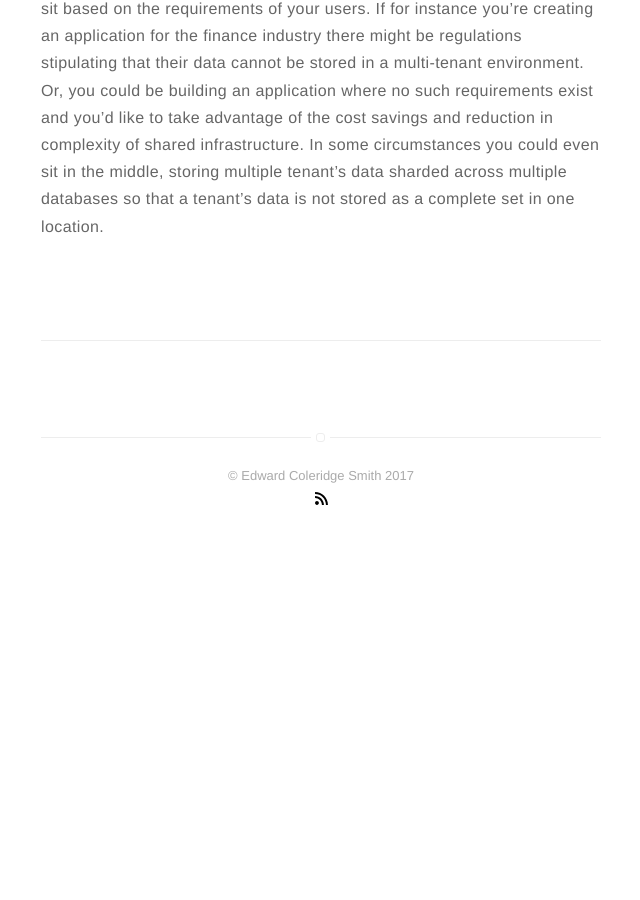
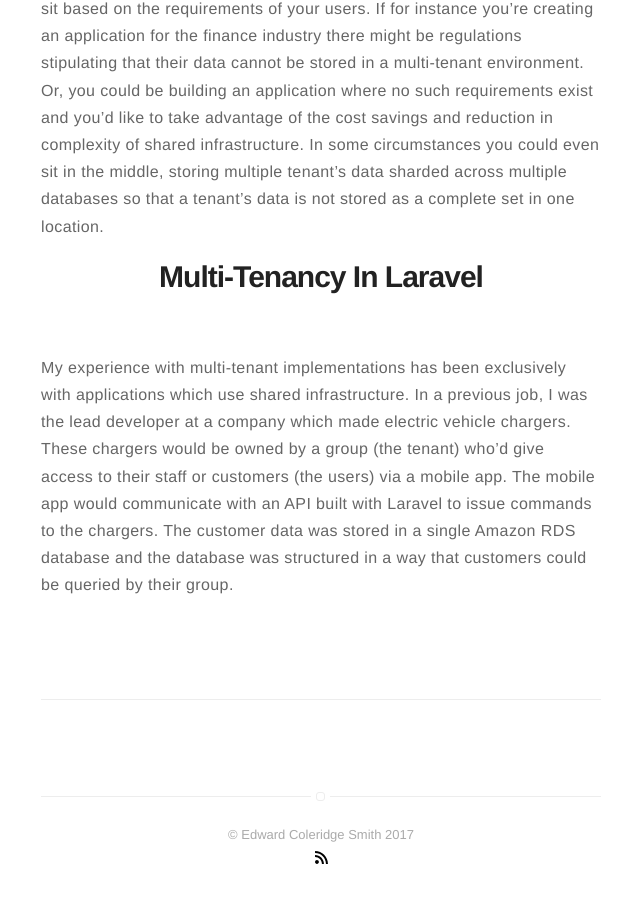
Before and after one commit to edcs/username.github.io, a Jekyll site: the page built from _posts/2017-03-16-multi-tenant-laravel.md, in a window 1280 px wide and 900 px high, scrolled down 1237 px. Shown: the whole window, without its empty margins (319-959 px from the left). Built offline with Jekyll 4.4.1, drawn with Linux system fonts in a browser that asks for light colours; our own code applies the rules of GitHub Pages for plain Markdown files; before the commit the page ends 1784 px from its top, so only the background shows below that.

Commit message:
Update 2017-03-16-multi-tenant-laravel.md

```diff
--- a/_posts/2017-03-16-multi-tenant-laravel.md
+++ b/_posts/2017-03-16-multi-tenant-laravel.md
@@ -28,3 +28,11 @@
 like to take advantage of the cost savings and reduction in complexity of shared infrastructure. In some circumstances you
 could even sit in the middle, storing multiple tenant's data sharded across multiple databases so that a tenant's data is
 not stored as a complete set in one location.
+
+# Multi-Tenancy In Laravel
+
+My experience with multi-tenant implementations has been exclusively with applications which use shared infrastructure. In a
+previous job, I was the lead developer at a company which made electric vehicle chargers. These chargers would be owned by a
+group (the tenant) who'd give access to their staff or customers (the users) via a mobile app. The mobile app would
+communicate with an API built with Laravel to issue commands to the chargers. The customer data was stored in a single Amazon
+RDS database and the database was structured in a way that customers could be queried by their group.
```
